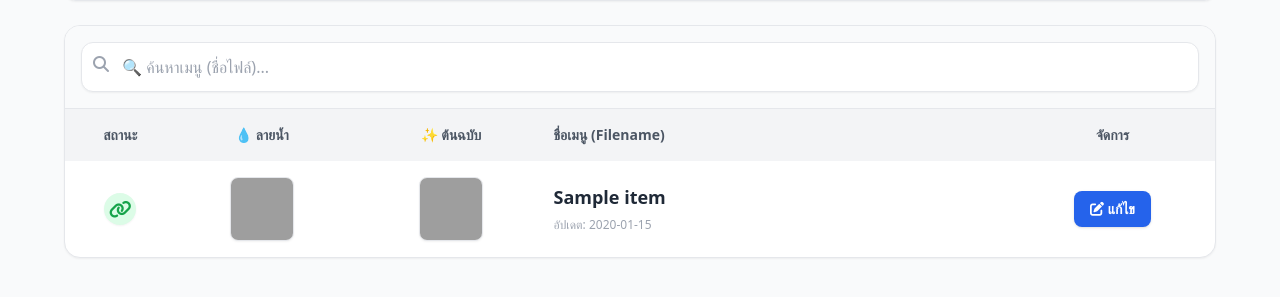
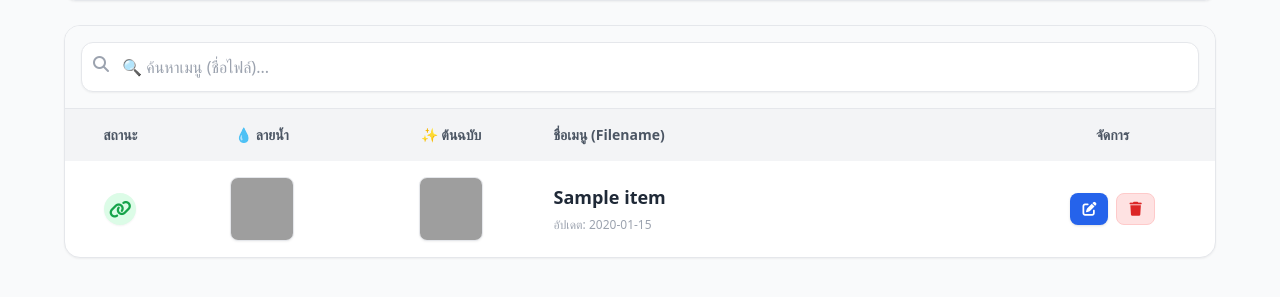
Before and after one commit to puppity/drink-menu, a Flask app: template templates/admin.html in a window 1280 px wide. Shown: the part 157-454 px from the top of the page. Run offline with Flask 3, Linux system fonts and the light colour scheme; the template is opened without the code that fills it: most values are stand-ins (such as "Sample title", 1, 10 or a date in 2020); some libraries are stand-ins or nearby versions; grey boxes are pictures that could not be loaded.

Commit message:
Update admin.html ระบบลบ

```diff
--- a/templates/admin.html
+++ b/templates/admin.html
@@ -26,9 +26,9 @@
                 </summary>
                 <div class="mt-4 pt-4 border-t" id="uploadForm">
                     <div class="p-4 bg-gray-50 rounded text-center text-gray-500 text-sm">
-                        ใช้ระบบอัปโหลดเดิมได้เลยครับ ตั้งชื่อให้เหมือนกัน ระบบจะจับคู่ให้เอง
+                        <p class="mb-2">💡 <b>เคล็ดลับ:</b> ตั้งชื่อไฟล์รูปลายน้ำ และรูปต้นฉบับให้เหมือนกัน ระบบจะจับคู่ให้เองครับ</p>
+                        <a href="#" onclick="alert('ใช้ระบบอัปโหลดจากหน้า Admin เก่า หรืออัปผ่าน Cloudinary ได้เลยครับ')" class="text-blue-500 underline">ดูวิธีอัปโหลด</a>
                     </div>
-                    <a href="#" onclick="alert('ใช้ระบบอัปโหลดด้านบนของเวอร์ชั่นเก่าได้เลยครับ')" class="block mt-2 text-center text-blue-500 underline">หรือคลิกที่นี่เพื่อไปหน้าอัปโหลดเต็ม</a>
                 </div>
             </details>
         </div>
@@ -92,10 +92,18 @@
                     </div>
 
                     <div class="col-span-12 md:col-span-2 flex justify-center gap-2">
+
                         <button onclick="openSyncModal('{{ item['name'] }}', '{{ item['wm'] }}', '{{ item['cl'] }}')"
-                                class="bg-blue-600 text-white px-4 py-2 rounded-lg text-sm font-bold shadow hover:bg-blue-700 transition w-full md:w-auto">
-                            <i class="fa-solid fa-pen-to-square"></i> แก้ไข
+                                class="bg-blue-600 text-white px-3 py-2 rounded-lg text-sm font-bold shadow hover:bg-blue-700 transition flex-1 md:flex-none flex items-center justify-center gap-1">
+                            <i class="fa-solid fa-pen-to-square"></i> <span class="md:hidden">แก้ไข</span>
                         </button>
+
+                        <a href="/delete_sync/{{ item['name'] }}"
+                           onclick="return confirm('⚠️ คำเตือน!\n\nคุณกำลังจะลบเมนู: {{ item['name'] }}\n\nระบบจะลบรูปทั้ง 2 โซน (ลายน้ำ/ต้นฉบับ) ทิ้งถาวร\nยืนยันหรือไม่?')"
+                           class="bg-red-100 text-red-600 border border-red-200 px-3 py-2 rounded-lg text-sm font-bold hover:bg-red-200 transition flex-1 md:flex-none text-center flex items-center justify-center gap-1">
+                            <i class="fa-solid fa-trash"></i> <span class="md:hidden">ลบ</span>
+                        </a>
+
                     </div>
                 </div>
                 {% endfor %}
@@ -158,30 +166,19 @@
 
         function openSyncModal(name, wmUrl, clUrl) {
             originalName = name;
-
-            // Setup Name
             document.getElementById('editName').value = name;
 
-            // Setup Previews
             const prevWM = document.getElementById('previewWM');
             const prevCL = document.getElementById('previewCL');
 
-            if (wmUrl && wmUrl !== 'None') {
-                prevWM.src = wmUrl; prevWM.classList.remove('hidden'); document.getElementById('noWM').classList.add('hidden');
-            } else {
-                prevWM.classList.add('hidden'); document.getElementById('noWM').classList.remove('hidden');
-            }
+            if (wmUrl && wmUrl !== 'None') { prevWM.src = wmUrl; prevWM.classList.remove('hidden'); document.getElementById('noWM').classList.add('hidden'); }
+            else { prevWM.classList.add('hidden'); document.getElementById('noWM').classList.remove('hidden'); }
 
-            if (clUrl && clUrl !== 'None') {
-                prevCL.src = clUrl; prevCL.classList.remove('hidden'); document.getElementById('noCL').classList.add('hidden');
-            } else {
-                prevCL.classList.add('hidden'); document.getElementById('noCL').classList.remove('hidden');
-            }
+            if (clUrl && clUrl !== 'None') { prevCL.src = clUrl; prevCL.classList.remove('hidden'); document.getElementById('noCL').classList.add('hidden'); }
+            else { prevCL.classList.add('hidden'); document.getElementById('noCL').classList.remove('hidden'); }
 
-            // Clear Inputs
             document.getElementById('fileWM').value = '';
             document.getElementById('fileCL').value = '';
-
             document.getElementById('syncModal').classList.remove('hidden');
         }
 
@@ -193,33 +190,27 @@
             const newName = document.getElementById('editName').value.trim();
             const fileWM = document.getElementById('fileWM').files[0];
             const fileCL = document.getElementById('fileCL').files[0];
-
             const btn = document.getElementById('saveBtn');
             const originalText = btn.innerText;
             btn.innerText = "⏳ กำลังประมวลผล...";
             btn.disabled = true;
 
             try {
-                // 1. ถ้ามีการเปลี่ยนชื่อ -> ยิง API เปลี่ยนชื่อก่อน
                 if (newName && newName !== originalName) {
                     const formData = new FormData();
                     formData.append('old_name', originalName);
                     formData.append('new_name', newName);
-
                     const res = await fetch('/rename_sync', { method: 'POST', body: formData });
                     const data = await res.json();
                     if (data.status !== 'success') throw new Error("เปลี่ยนชื่อไม่สำเร็จ: " + data.message);
                 }
 
-                // 2. ถ้ามีการเปลี่ยนรูป -> ยิง API เปลี่ยนรูป (ใช้ชื่อใหม่ ถ้ามีการเปลี่ยน)
                 const targetName = (newName && newName !== '') ? newName : originalName;
-
                 if (fileWM || fileCL) {
                     const formData = new FormData();
                     formData.append('target_name', targetName);
                     if (fileWM) formData.append('file_wm', fileWM);
                     if (fileCL) formData.append('file_cl', fileCL);
-
                     const res = await fetch('/replace_sync', { method: 'POST', body: formData });
                     const data = await res.json();
                     if (data.status !== 'success') throw new Error("อัปโหลดรูปไม่สำเร็จ: " + data.message);
```
